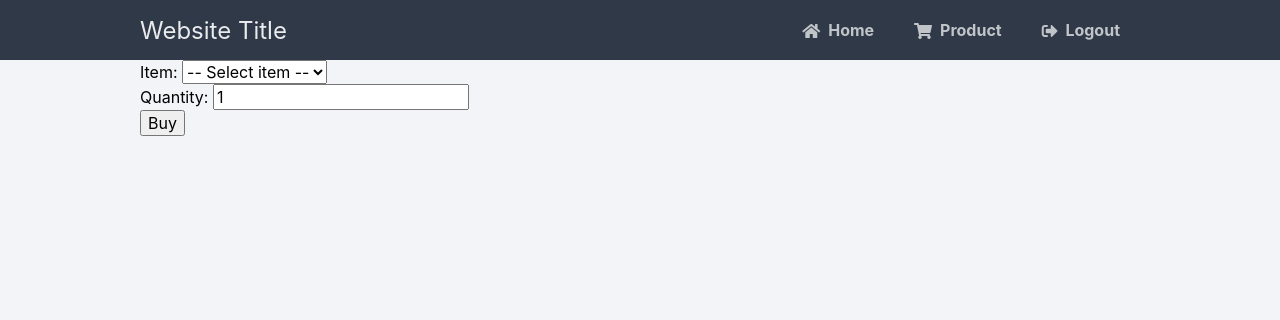
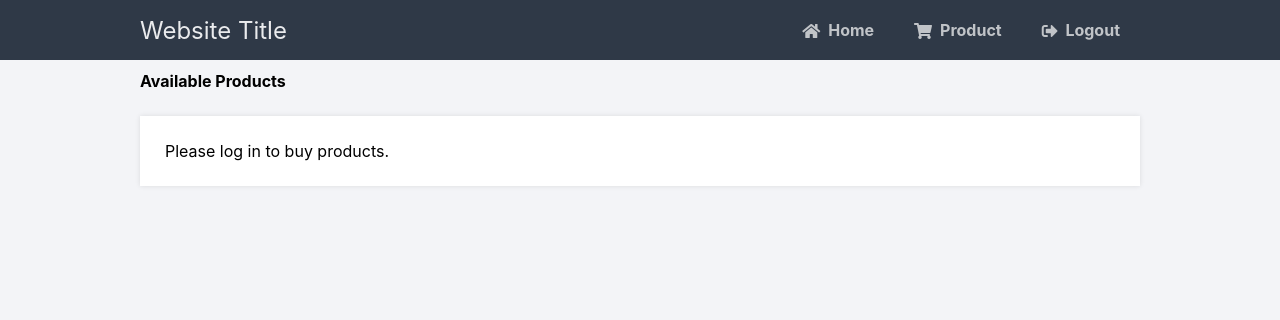
Before and after one commit to 007khun159/Fitness_system-, a Flask app: template templates/buy.html in a window 1280 px wide. Shown: the top 320 px of the page. Run offline with Flask 2, Linux system fonts and the light colour scheme; the template is opened without the code that fills it, so the values that code supplies are empty; some libraries are stand-ins or nearby versions.

Commit message:
purchese_api

```diff
--- a/main.py
+++ b/main.py
@@ -44,6 +44,9 @@ def login():
         # Create session data , for acess this  data in other route
             session['loggedin'] = True
             session['id'] = account['id']
+            print(session['id'])
+            print(account['id'])
+            print(session['loggedin'])
             #we will compare  user in mysql and session input form html
             session['username'] = account['username']
 
@@ -139,7 +142,7 @@ def buy():
             #Add the item to user order history
             #ต้องทำการสร้างตารางเข้ามาเพิ่มเพื่อเก็บข้อมูลของ user
             #ภายใน Column ต้องมี user_id   item_id และข้อมูลที่ทำการร้องของของ session['id'], item['id']
-            cursor.execute("INSEART INTO fitness.purcheses  (user_id , item_id) VALUES (%s , %s ) ",session['id'], item['id'] )
+            cursor.execute("INSERT INTO fitness.purcheses  (user_id , item_id) VALUES (%s , %s ) ",(session['id'], item['id']) )
             mysql.connection.commit()
 
             return render_template('buy.html' , message = "Thank you for your purchase" )
--- a/templates/buy.html
+++ b/templates/buy.html
@@ -3,20 +3,33 @@
 {% block title %}Buy{% endblock %}
 
 {% block content %}
-<form method="POST">
-    <div class="form-group">
-      <label for="item">Item:</label>
-      <select class="form-control" id="item" name="item">
-        <option value="">-- Select item --</option>
-        {% for item in items %}
-          <option value="{{ item.id }}">{{ item.name }}</option>
-        {% endfor %}
-      </select>
-    </div>
-    <div class="form-group">
-      <label for="quantity">Quantity:</label>
-      <input type="number" class="form-control" id="quantity" name="quantity" min="1" value="1">
-    </div>
-    <button type="submit" class="btn btn-primary">Buy</button>
-  </form>
+
+<body>
+	<h1>Available Products</h1>
+<!-------------เป็นคำสั่งที่ใช้ในการสร้าง If - else ภายในตัวของ Html  --------------------->
+	{% if 'loggedin' in session %}
+		{% if message %}
+			<p>{{ message }}</p>
+		{% endif %}
+
+		<form method="post" action="/buy">
+			{% for item in items %}
+				<div>
+					<h2>{{ item['name'] }}</h2>
+					<p>{{ item['detail'] }}</p>
+					<p>{{ item['price'] }}</p>
+					<input type="hidden" name="item_id" value="{{ item['id'] }}">
+					<input type="submit" value="Buy">
+				</div>
+			{% endfor %}
+		</form>
+	{% else %}
+		<p>Please log in to buy products.</p>
+	{% endif %}
+</body>
+
+
+
+
+
 {% endblock %}
```
